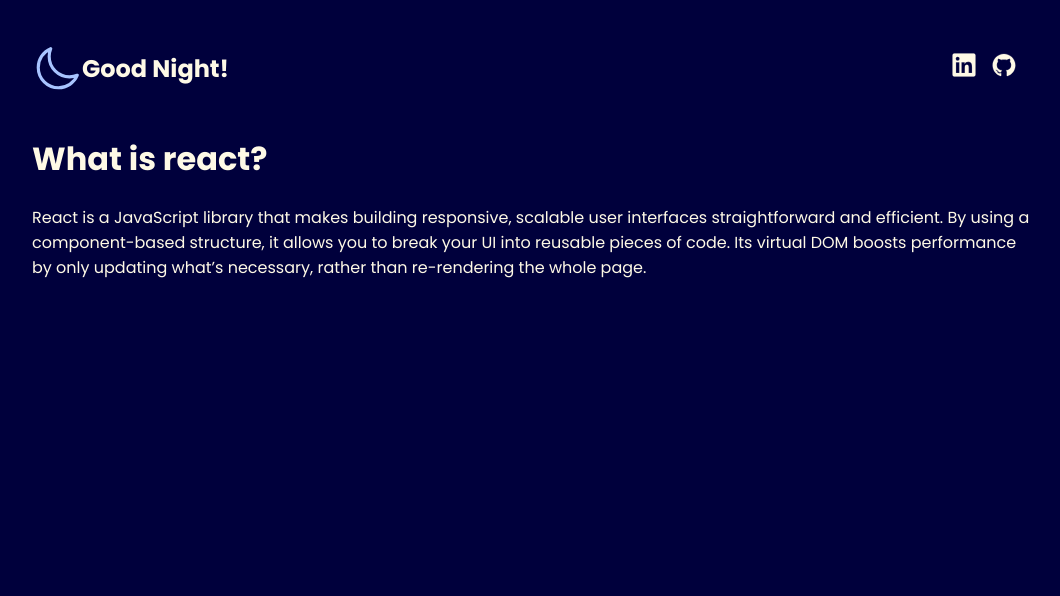
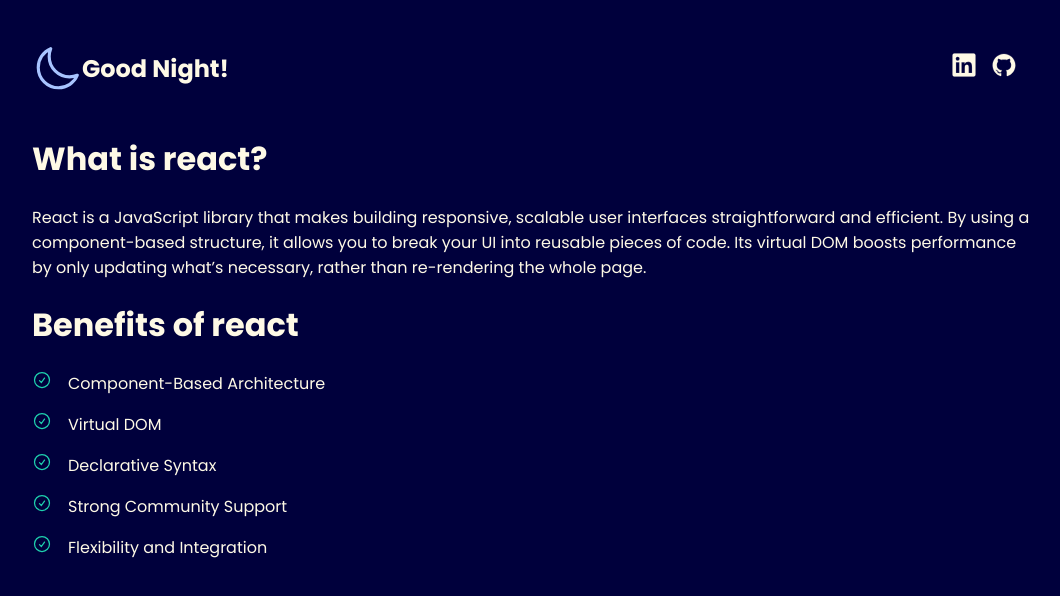
Before and after one commit to jessasesh/atlas-react-and-jsx, a React (Vite) app: page / in a window 1280 px wide. Shown: the top 596 px of the page, without its empty margins (108-1168 px from the left). Built offline with nearby package versions, Linux system fonts and the light colour scheme.

Commit message:
Added section with title and unordered list w/ content

```diff
--- a/src/App.jsx
+++ b/src/App.jsx
@@ -16,6 +16,16 @@ function App() {
       rather than re-rendering the whole page.
       </p>
      </Section>
+
+     <Section title="Benefits of react">
+      <ul>
+        <li>Component-Based Architecture</li>
+        <li>Virtual DOM</li>
+        <li>Declarative Syntax</li>
+        <li>Strong Community Support</li>
+        <li>Flexibility and Integration</li>
+      </ul>
+     </Section>
     </div>
   );
 }
```
